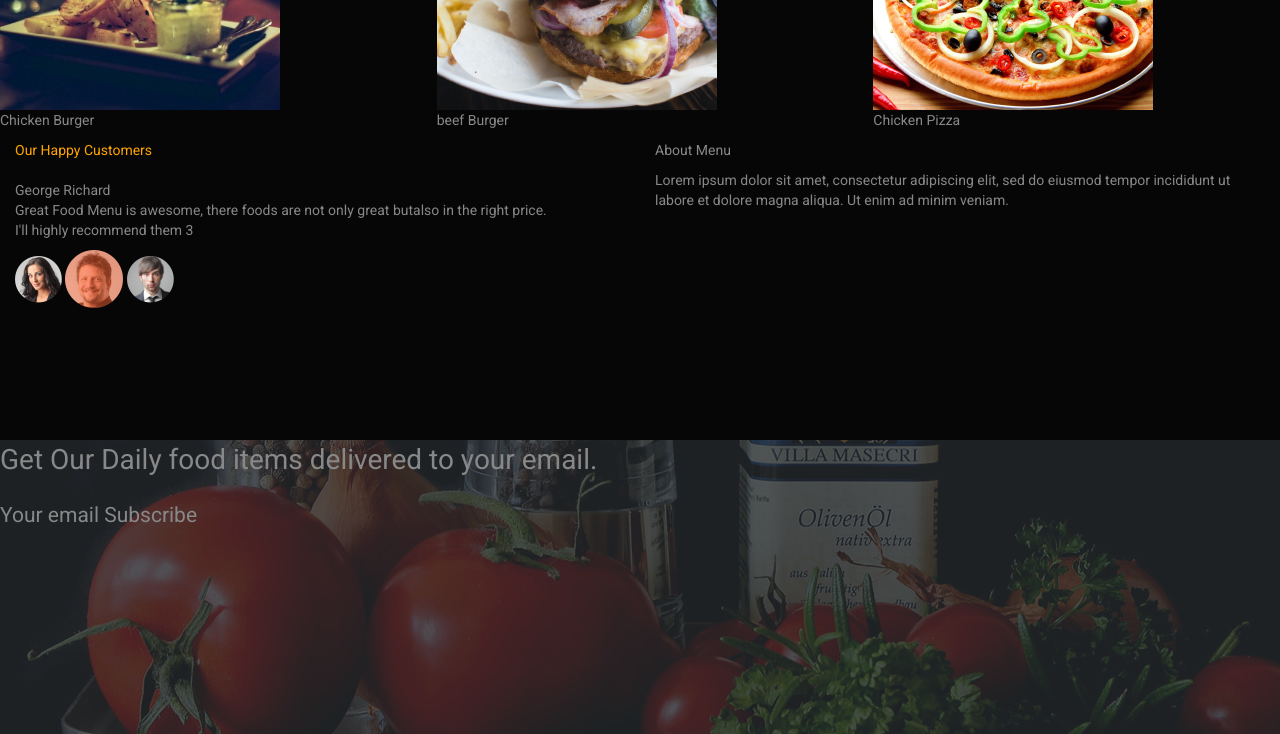
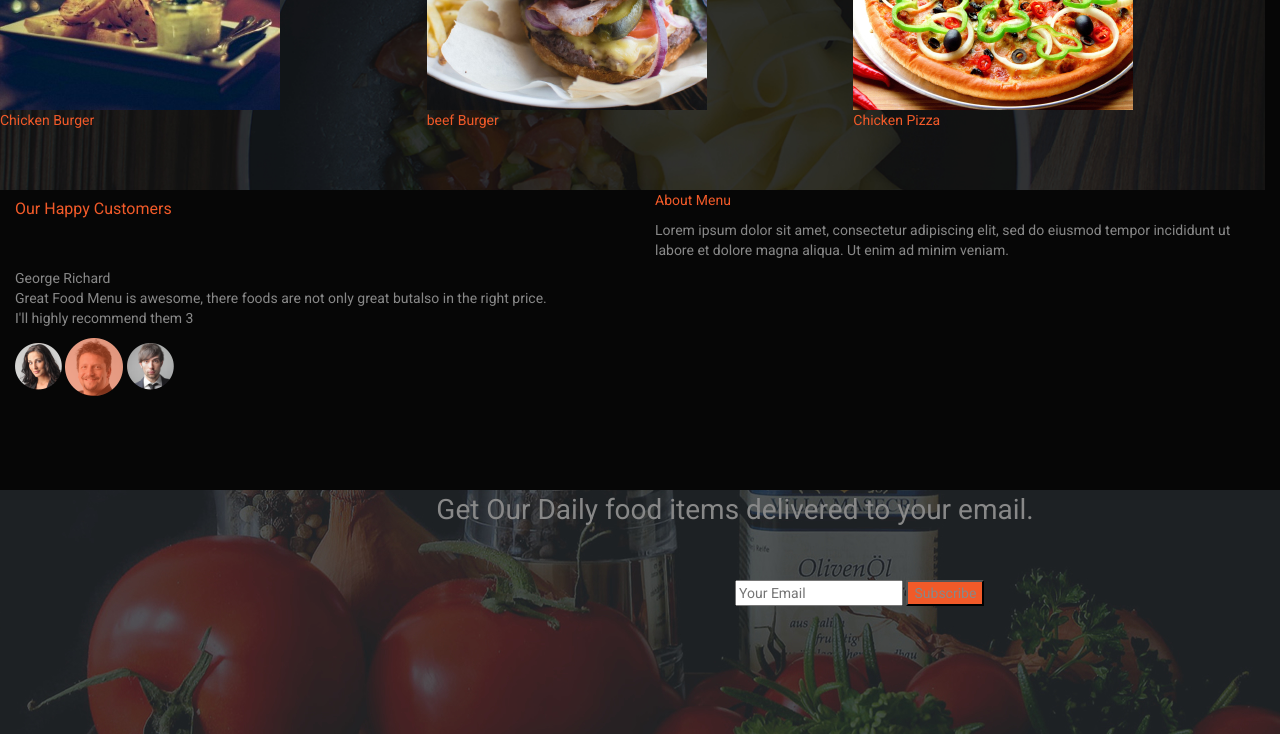
Before and after one commit to Mnjeri/Anita-s-Kitchen, a plain HTML site: page index.html in a window 1280 px wide. Shown: the part 1710-2444 px from the top of the page. Drawn offline with Linux system fonts and the light colour scheme.

Commit message:
added changes

```diff
--- a/css/styles.css
+++ b/css/styles.css
@@ -48,11 +48,12 @@ h2{
 	height: 300px;
 	background-size: cover;
 	overflow: hidden; */
-}
-#star1{
+
+.star{
 	background-image:url("foodsBg.jpg");
+	background-size: cover;
 	height: 300px;
-	width:1500px;
+	width:100%;
 }
 .color{
 	background-color : red;
@@ -66,9 +67,25 @@ h2{
 	height: 300px;
 	width:1500px;
 }
+.frm{
+	margin-left: 50%;
+}
+.go{
+	color: #F15A29;
+}
+.sh{
+	color: #F15A29;
+}
+.pm{
+	color: #F15A29;
+}
 
-h9 {
-	color: orange;
+.cw{
+	color: #F15A29;
+}
+.bs{
+	box-shadow: 10px 10px 5px #888888;
+}
 }
 p1 {
 	text-align: center;
@@ -77,19 +94,25 @@ p1 {
 	background-color: orange;
 	height: 100px;
 }
-p5{
+.mn{
 	text-align: center;
 	font-size: 2em;
 }
-p6{
+.sn{
 	text-align: center;
 	font-size: 1.5em;
+}
+.hq{
+	color: #F15A29;
 }
 #end{
 	background-color: #F15A29;
 	height: 300px;
 	width:1500px;
 	text-align: center;
+}
+.fw{
+	background-color: #F15A29;
 }
 #dr{
 	padding-bottom: 60px;
--- a/index.html
+++ b/index.html
@@ -77,8 +77,7 @@
  <div class="col-md-6">
     <div class="col span1">
     <h6>Drinks</h6>
-     <h7>We also produce delicious drinks</h7>
-
+     <h7>We also produce delicious drinks</h7>_1
          <p> Lorem ipsum dolor sit amet, consectetur adipiscing elit, sed do eiusmod tempor
       incididunt ut labore et dolore magna aliqua. Ut enim ad minim veniam,
       quis nostrud exercitation ullamco laboris nisi ut aliquip ex ea commodo consequat.
@@ -98,27 +97,20 @@
 </div>
 
 <!-- Food -->
-    <div class="container_fluid">
-    <div class="row" id="star1">
-    <div class="col span2">
-
-
+<div class="container_fluid food">
+  <div class="row star">
     <div class="header_top">
       <div class="col-md-4">
         <img src="img/chickenBurger.jpg">
-    <p>Chicken Burger</p>
+        <p class="go">Chicken Burger</p>
       </div>
-
       <div class="col-md-4">
         <img src="img/BeefBurger.jpg">
-    <p>beef Burger</p>
+        <p class="sh">beef Burger</p>
       </div>
-
       <div class="col-md-4">
         <img src="img/chickenPizza.jpg">
-    <p>Chicken Pizza</p>
-    </div>
-
+        <p class="pm">Chicken Pizza</p>
       </div>
     </div>
   </div>
@@ -132,7 +124,7 @@
      <div class="col-md-12">
       <div class="custom">
       <div class="col-md-6">
-     <h9>Our Happy Customers</h9>
+     <h6 class="cw">Our Happy Customers</h6>
 </br>
 </br>
        <H10> George Richard</H10>
@@ -147,7 +139,7 @@
 
 
       <div class="col-md-6">
-       <p>About Menu</p>
+       <p class="hq">About Menu</p>
 
       <p>Lorem ipsum dolor sit amet, consectetur adipiscing elit, sed do eiusmod
       tempor incididunt ut labore et dolore magna aliqua. Ut enim ad minim veniam.</p>
@@ -162,10 +154,13 @@
     <div class="row" id="star">
     <div class="col-md-12">
 
-   <p5>Get Our Daily food items delivered to your email.</p5>
+   <p class="mn">Get Our Daily food items delivered to your email.</p>
    </br>
    </br>
-   <p6>Your email                     Subscribe </p6>
+   <form action="" class="frm">
+     <input type="text" placeholder="Your Email">
+     <button type="submit" class="fw">Subscribe</button>
+   </form>
 
 
 </div>
```
Lines whose indentation alone changed are shown as unchanged.
